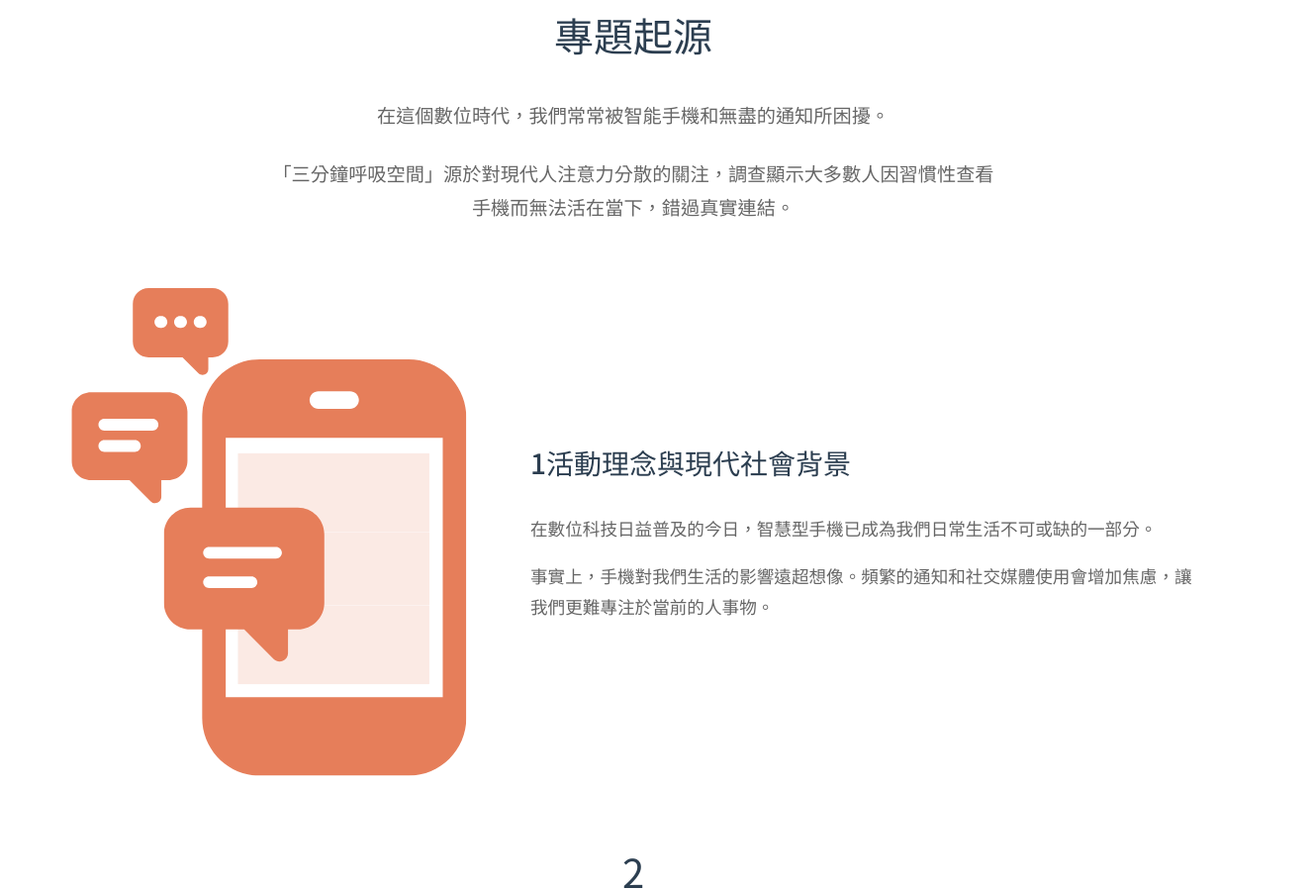
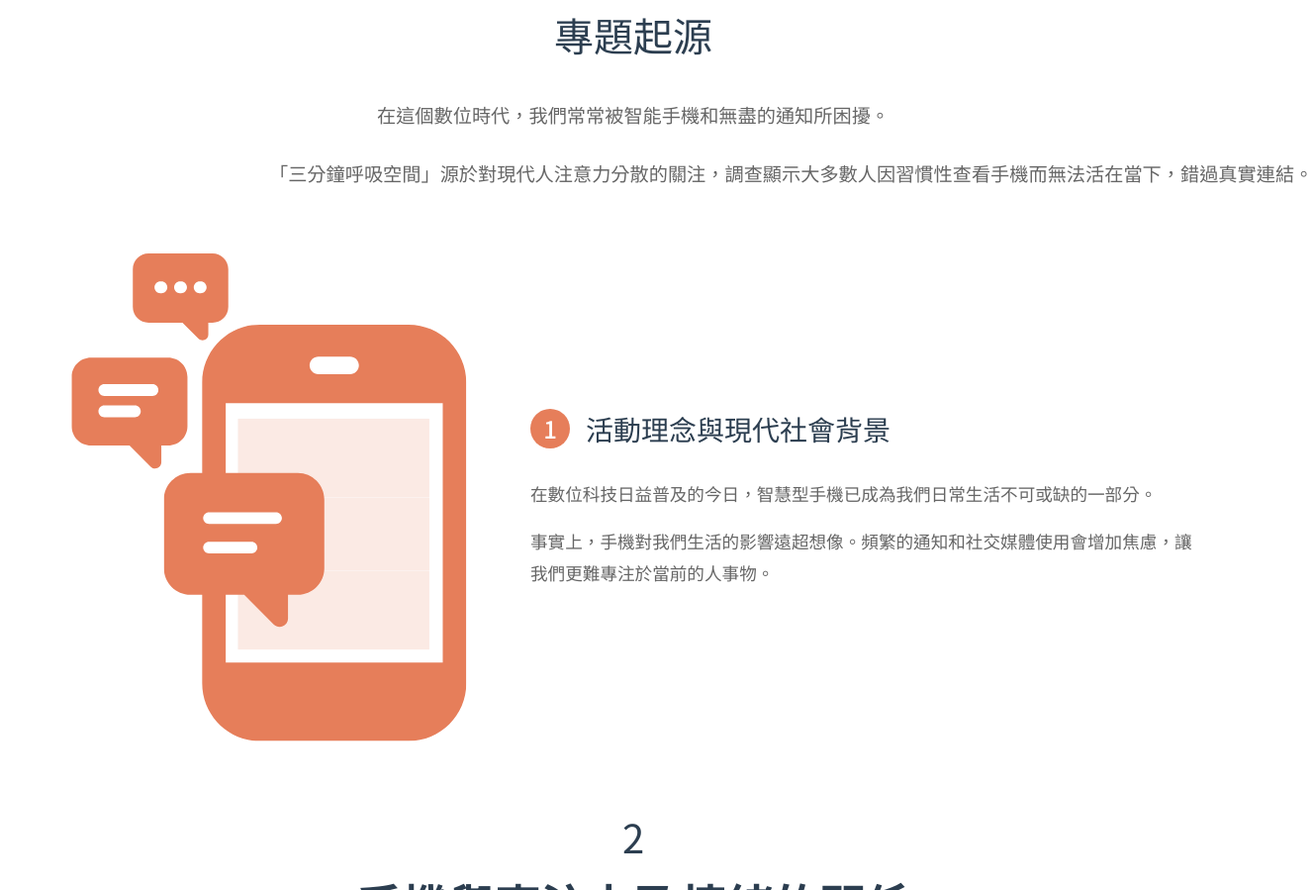
Before and after one commit to Jane-ppy/3-Minute-Breathing-Space, a plain HTML site: page index.html in a window 1280 px wide. Shown: the part 973-1872 px from the top of the page at 99% size, 1327 px wide, since content can reach past the window. Drawn offline with Linux system fonts and the light colour scheme.

Commit message:
修復標題編號樣式和段落斷行問題

```diff
--- a/styles.css
+++ b/styles.css
@@ -1113,6 +1113,7 @@ footer {
     line-height: 1.8;
     color: var(--text-secondary);
     margin-bottom: 1.5rem;
+    white-space: nowrap;
 }
 
 .origin-content {
@@ -1153,6 +1154,22 @@ footer {
     color: var(--text-primary);
     font-weight: 500;
     margin-bottom: 0.75rem;
+    display: flex;
+    align-items: center;
+    gap: 1rem;
+}
+
+.origin-text h3 .number {
+    width: 2.5rem;
+    height: 2.5rem;
+    background-color: var(--primary-color);
+    color: white;
+    border-radius: 50%;
+    display: flex;
+    align-items: center;
+    justify-content: center;
+    font-size: 1.5rem;
+    flex-shrink: 0;
 }
 
 .origin-text p {
```
